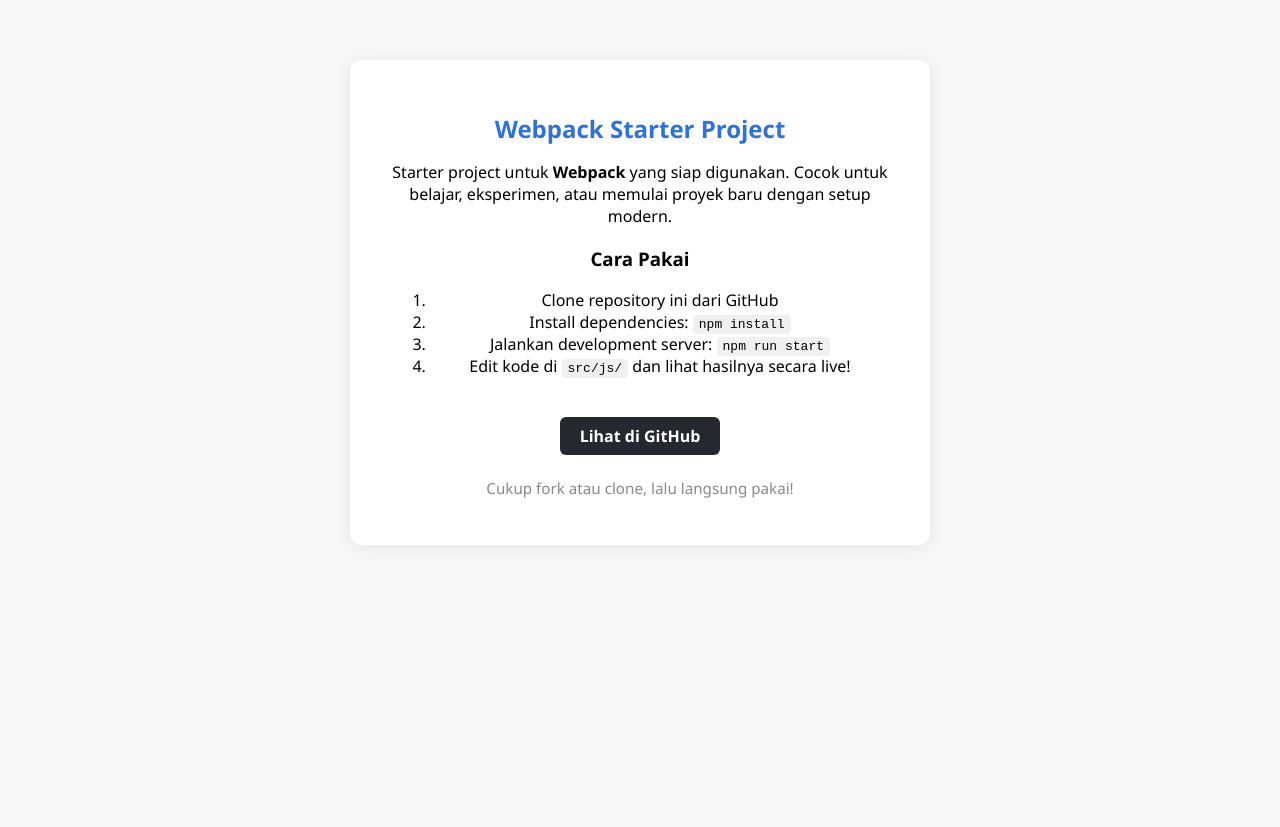
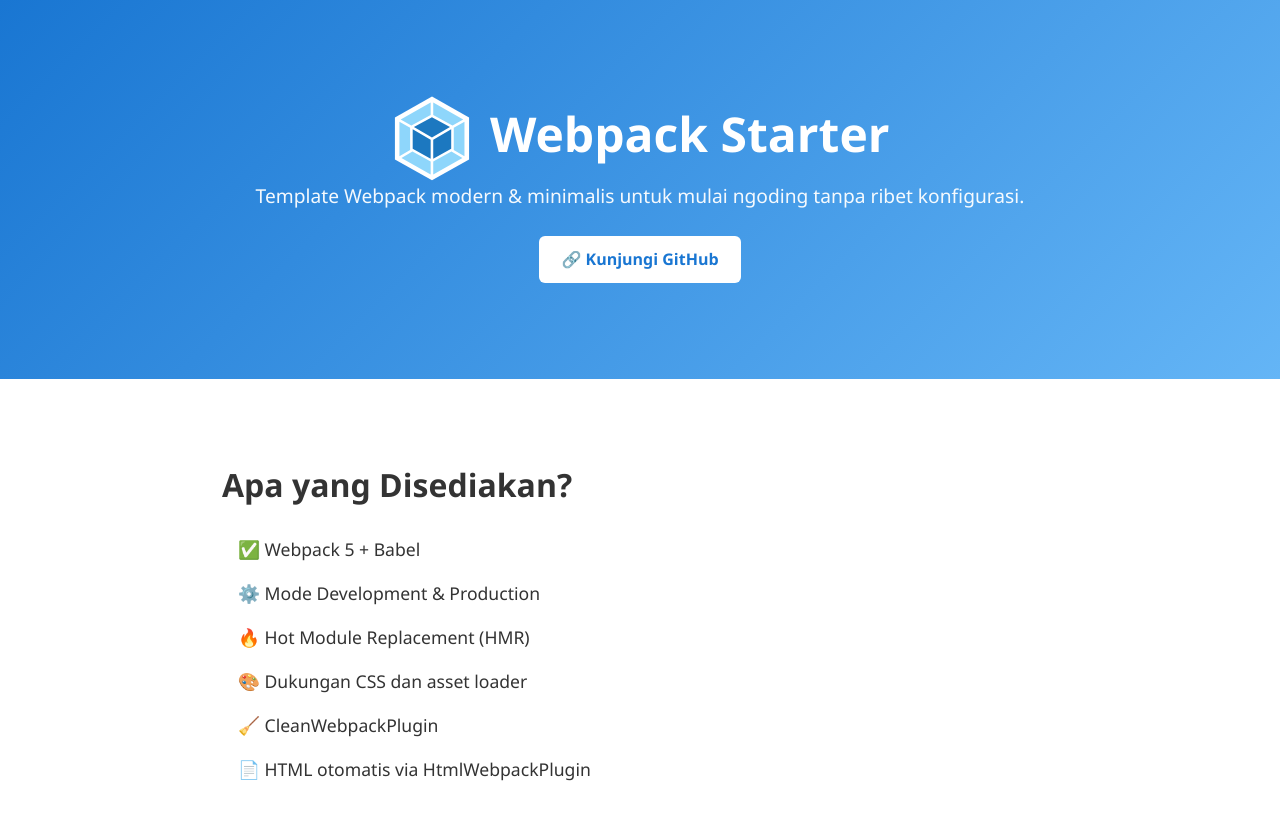
Before and after one commit to RenzWay/webpack-starter, a website built with webpack: page index.html in a window 1280 px wide. Shown: the top 827 px of the page. Before the commit the page ends 800 px from the top, so only its background shows below. Built offline with nearby package versions, Linux system fonts and the light colour scheme.

Commit message:
update web preview

```diff
--- a/index.html
+++ b/index.html
@@ -9,6 +9,10 @@
 
 <body>
     <main id="content"></main>
+    <footer>
+        <p>© 2025 Webpack Starter oleh <a href="https://github.com/RenzWay" target="_blank">RenzWay</a></p>
+    </footer>
+
 </body>
 
 </html>
--- a/src/css/style.css
+++ b/src/css/style.css
@@ -1,51 +1,131 @@
-body {
-  font-family: "Segoe UI", Arial, sans-serif;
-  background: #f7f7f7;
+/* Reset dan global */
+* {
   margin: 0;
   padding: 0;
+  box-sizing: border-box;
 }
 
-.starter-container {
-  background: #fff;
-  margin: 60px auto 0 auto;
-  padding: 2rem 2.5rem;
-  border-radius: 12px;
-  box-shadow: 0 2px 16px rgba(0, 0, 0, 0.08);
-  max-width: 500px;
-  text-align: center;
+body {
+  font-family: "Segoe UI", sans-serif;
+  background-color: #f9f9f9;
+  color: #333;
+  line-height: 1.6;
 }
 
-.starter-container h1 {
-  color: #2d72d9;
-  margin-bottom: 0.5em;
+/* Container */
+.container {
+  max-width: 900px;
+  margin: 0 auto;
+  padding: 2rem;
 }
 
-.starter-container code {
-  background: #f0f0f0;
-  padding: 2px 6px;
-  border-radius: 4px;
-  font-size: 1em;
+.container > div {
+  gap: 1rem;
 }
 
-.github-link {
-  display: inline-block;
-  color: #fff;
-  background: #24292f;
-  padding: 0.5em 1.2em;
-  border-radius: 6px;
-  text-decoration: none;
-  font-weight: bold;
-  margin-top: 1.5em;
-  transition: background 0.2s;
+/* Header / Hero */
+.hero {
+  background: linear-gradient(135deg, #1976d2, #64b5f6);
+  color: white;
+  text-align: center;
+  padding: 4rem 2rem;
 }
 
-.github-link:hover {
-  background: #444c56;
+.hero h1 {
+  font-size: 3rem;
+  margin-bottom: 0.5rem;
 }
 
-@media (max-width: 600px) {
-  .starter-container {
-    padding: 1rem 0.5rem;
-    max-width: 98vw;
-  }
+.hero p {
+  font-size: 1.2rem;
+  opacity: 0.95;
 }
+
+.btn-primary {
+  display: inline-block;
+  margin-top: 1.5rem;
+  padding: 0.7rem 1.4rem;
+  background-color: white;
+  color: #1976d2;
+  font-weight: bold;
+  text-decoration: none;
+  border-radius: 6px;
+  transition: background 0.3s ease;
+}
+
+.btn-primary:hover {
+  background-color: #eeeeee;
+}
+
+/* Features */
+.features {
+  background-color: #ffffff;
+  padding: 3rem 2rem;
+}
+
+.features h2 {
+  font-size: 2rem;
+  margin-bottom: 1rem;
+}
+
+.features ul {
+  list-style: none;
+  padding-left: 1rem;
+}
+
+.features li {
+  padding: 0.5rem 0;
+  font-size: 1.1rem;
+}
+
+/* Usage section */
+.usage {
+  background-color: #e3f2fd;
+  padding: 3rem 2rem;
+}
+
+.usage h2 {
+  font-size: 2rem;
+  margin-bottom: 1rem;
+}
+
+.steps .step {
+  margin-bottom: 1rem;
+  background-color: #ffffff;
+  padding: 1rem;
+  border-left: 4px solid #1976d2;
+  border-radius: 4px;
+}
+
+code {
+  background-color: #f0f0f0;
+  padding: 0.2em 0.4em;
+  border-radius: 4px;
+  font-family: monospace;
+}
+
+/* Footer */
+footer {
+  text-align: center;
+  padding: 2rem;
+  font-size: 0.9rem;
+  color: #888;
+  background-color: #fafafa;
+}
+
+footer a {
+  color: #1976d2;
+  text-decoration: none;
+}
+
+footer a:hover {
+  text-decoration: underline;
+}
+
+.flex {
+  display: flex;
+}
+
+.justify-center {
+  justify-content: center;
+}
--- a/src/js/app.js
+++ b/src/js/app.js
@@ -5,18 +5,54 @@
 
   render() {
     return `
-    <section class="starter-container">
-      <h1>Webpack Starter Project</h1>
-      <p>Starter project untuk <b>Webpack</b> yang siap digunakan. Cocok untuk belajar, eksperimen, atau memulai proyek baru dengan setup modern.</p>
-      <h3>Cara Pakai</h3>
-      <ol>
-        <li>Clone repository ini dari GitHub</li>
-        <li>Install dependencies: <code>npm install</code></li>
-        <li>Jalankan development server: <code>npm run start</code></li>
-        <li>Edit kode di <code>src/js/</code> dan lihat hasilnya secara live!</li>
-      </ol>
-      <a class="github-link" href="https://github.com/username/webpack-starter" target="_blank">Lihat di GitHub</a>
-      <p style="margin-top:1.5em;color:#888;font-size:0.95em;">Cukup fork atau clone, lalu langsung pakai!</p>
+    <header class="hero">
+      <div class="container">
+        <div class="flex justify-center">
+            <img width="10%" src="./public/webpack.svg" alt="" type="image/svg+xml">
+            <h1>Webpack Starter</h1>
+        </div>
+        <p>Template Webpack modern & minimalis untuk mulai ngoding tanpa ribet konfigurasi.</p>
+        <a href="https://github.com/RenzWay/webpack-starter" target="_blank" class="btn-primary">
+          🔗 Kunjungi GitHub
+        </a>
+      </div>
+    </header>
+
+    <section class="features">
+      <div class="container">
+        <h2>Apa yang Disediakan?</h2>
+        <ul>
+          <li>✅ Webpack 5 + Babel</li>
+          <li>⚙️ Mode Development & Production</li>
+          <li>🔥 Hot Module Replacement (HMR)</li>
+          <li>🎨 Dukungan CSS dan asset loader</li>
+          <li>🧹 CleanWebpackPlugin</li>
+          <li>📄 HTML otomatis via HtmlWebpackPlugin</li>
+        </ul>
+      </div>
+    </section>
+
+    <section class="usage">
+      <div class="container">
+        <h2>Cara Pakai</h2>
+        <div class="steps">
+          <div class="step">
+            <strong>1.</strong> Clone repo:
+            <code>git clone https://github.com/RenzWay/webpack-starter.git</code>
+          </div>
+          <div class="step">
+            <strong>2.</strong> Install:
+            <code>npm install</code>
+          </div>
+          <div class="step">
+            <strong>3.</strong> Mulai dev server:
+            <code>npm run dev</code>
+          </div>
+          <div class="step">
+            <strong>4.</strong> Edit kode di <code>src/</code> & lihat hasilnya!
+          </div>
+        </div>
+      </div>
     </section>
     `;
   }
--- a/webpack.prod.js
+++ b/webpack.prod.js
@@ -5,6 +5,7 @@
 const htmlPlugin = require("html-webpack-plugin");
 const CssMinimizerPlugin = require("css-minimizer-webpack-plugin");
 const TerserPlugin = require("terser-webpack-plugin");
+const CopyWebpackPlugin = require("copy-webpack-plugin");
 
 module.exports = merge(common, {
   mode: "production",
@@ -31,6 +32,9 @@
       template: "./index.html", // gunakan file HTML sebagai template
       filename: "index.html", // nama file output di folder dist
     }),
+    new CopyWebpackPlugin({
+      patterns: [{ from: "./public", to: "public" }],
+    }),
   ],
   output: {
     path: path.resolve(__dirname, "dist"),
```
Also changed, not shown: docs/index.html (+1 -1 lines), docs/public/webpack.svg (added), public/webpack.svg (added), 4 other files.
